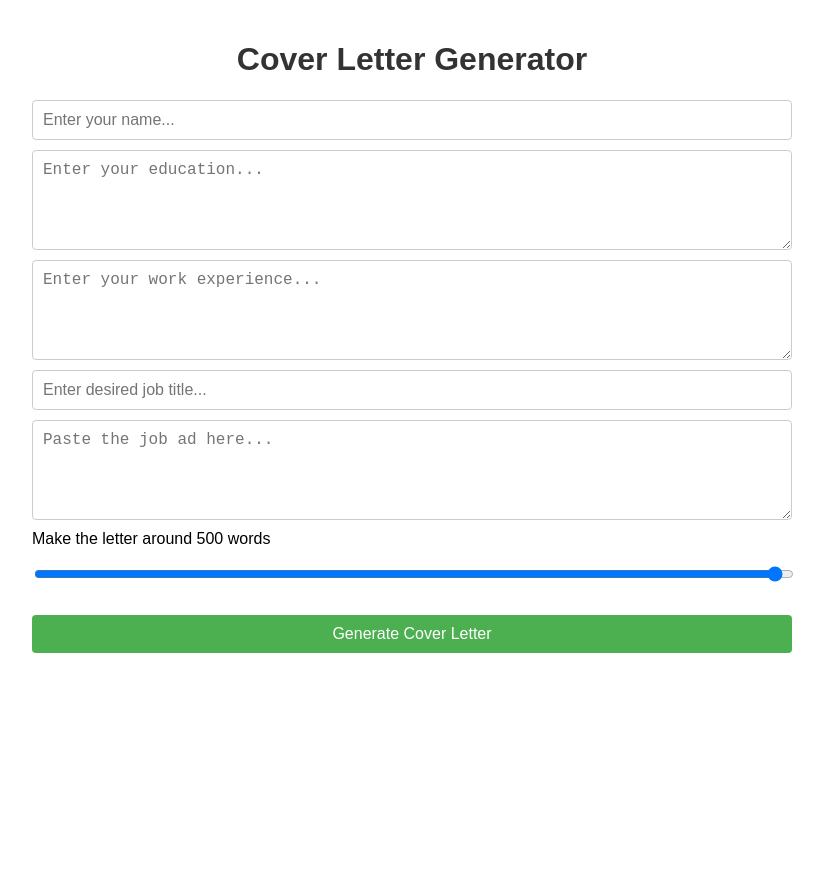
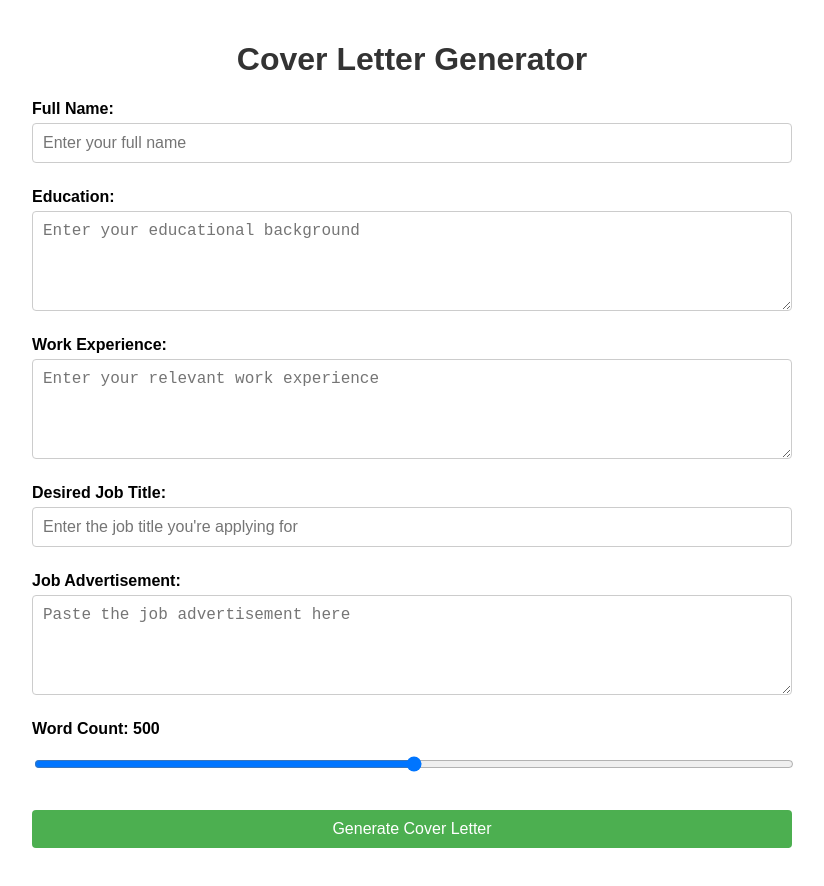
Before and after one commit to andregranberg/resumeAI, a React (Create React App) app: page / in a window 1280 px wide. Shown: the whole page, without its empty margins (228-1052 px from the left). Before the commit the page ends 800 px from the top, so only its background shows below. Built offline with nearby package versions, Linux system fonts and the light colour scheme; what ollama would draw is missing.

Commit message:
add titles to each input field

```diff
--- a/src/App.css
+++ b/src/App.css
@@ -112,3 +112,33 @@ button:disabled {
 .word-count-container input[type="range"] {
   width: 100%;
 }
+
+.input-group {
+  display: flex;
+  flex-direction: column;
+  margin-bottom: 15px;
+}
+
+.input-group label {
+  margin-bottom: 5px;
+  font-weight: bold;
+}
+
+.input-group input[type="text"],
+.input-group textarea {
+  padding: 10px;
+  font-size: 16px;
+  border: 1px solid #ccc;
+  border-radius: 4px;
+  width: 100%;
+  box-sizing: border-box;
+}
+
+.input-group textarea {
+  height: 100px;
+  resize: vertical;
+}
+
+.input-group input[type="range"] {
+  width: 100%;
+}
--- a/src/App.js
+++ b/src/App.js
@@ -13,7 +13,7 @@ function App() {
   const [result, setResult] = useState('');
   const [isLoading, setIsLoading] = useState(false);
   const [copied, setCopied] = useState(false);
-  const [wordCount, setWordCount] = useState(500); // Default to 500 words
+  const [wordCount, setWordCount] = useState(500);
   const resultRef = useRef(null);
 
   const generateCoverLetter = async () => {
@@ -66,40 +66,60 @@ function App() {
     <div className="App">
       <h1>Cover Letter Generator</h1>
       <div className="input-container">
+        <div className="input-group">
+          <label htmlFor="name">Full Name:</label>
           <input
+            id="name"
             type="text"
             value={name}
             onChange={(e) => setName(e.target.value)}
-          placeholder="Enter your name..."
+            placeholder="Enter your full name"
           />
+        </div>
+        <div className="input-group">
+          <label htmlFor="education">Education:</label>
           <textarea
+            id="education"
             value={education}
             onChange={(e) => setEducation(e.target.value)}
-          placeholder="Enter your education..."
+            placeholder="Enter your educational background"
           />
+        </div>
+        <div className="input-group">
+          <label htmlFor="experience">Work Experience:</label>
           <textarea
+            id="experience"
             value={experience}
             onChange={(e) => setExperience(e.target.value)}
-          placeholder="Enter your work experience..."
+            placeholder="Enter your relevant work experience"
           />
+        </div>
+        <div className="input-group">
+          <label htmlFor="jobTitle">Desired Job Title:</label>
           <input
+            id="jobTitle"
             type="text"
             value={jobTitle}
             onChange={(e) => setJobTitle(e.target.value)}
-          placeholder="Enter desired job title..."
+            placeholder="Enter the job title you're applying for"
           />
+        </div>
+        <div className="input-group">
+          <label htmlFor="jobAd">Job Advertisement:</label>
           <textarea
+            id="jobAd"
             value={jobAd}
             onChange={(e) => setJobAd(e.target.value)}
-          placeholder="Paste the job ad here..."
+            placeholder="Paste the job advertisement here"
           />
-        <div className="word-count-container">
-          <label htmlFor="wordCount">Make the letter around {wordCount} words</label>
+        </div>
+        <div className="input-group">
+          <label htmlFor="wordCount">Word Count: {wordCount}</label>
           <input
             type="range"
             id="wordCount"
             min="0"
-            max="500"
+            max="1000"
             value={wordCount}
             onChange={(e) => setWordCount(e.target.value)}
           />
```
Lines whose indentation alone changed are shown as unchanged.
